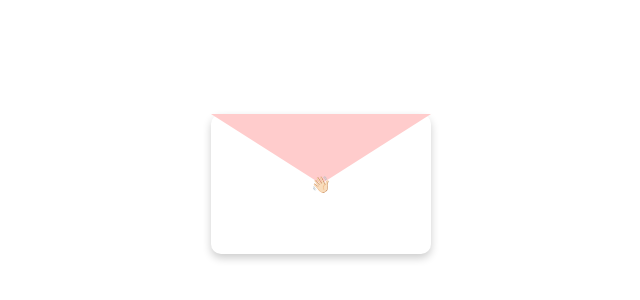
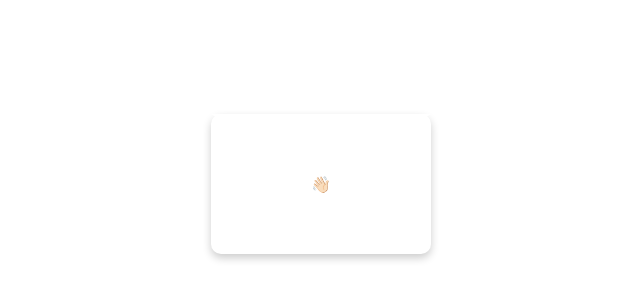
Before and after one commit to kurono019/LetterAgain, a plain HTML site: page index.html in a window 1280 px wide. Shown: the part 206-506 px from the top of the page, without its empty margins (319-959 px from the left). Drawn offline with Linux system fonts and the light colour scheme.

Commit message:
Update index.html

```diff
--- a/index.html
+++ b/index.html
@@ -35,7 +35,7 @@
       left: 0;
       width: 220px;
       height: 70px;
-      background-color: #ffcccc;
+      background-color: white;
       clip-path: polygon(0 0, 50% 100%, 100% 0);
       z-index: 2;
       transition: transform 0.6s ease-in-out;
```
